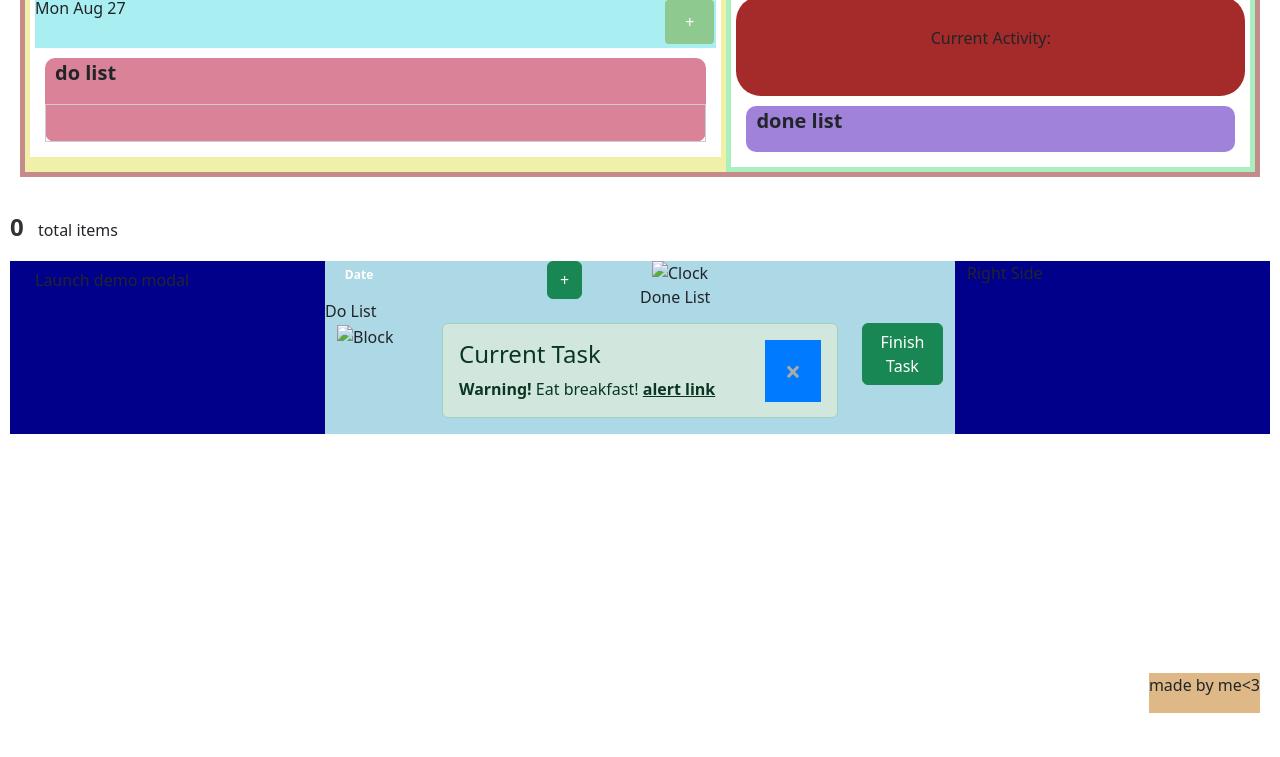
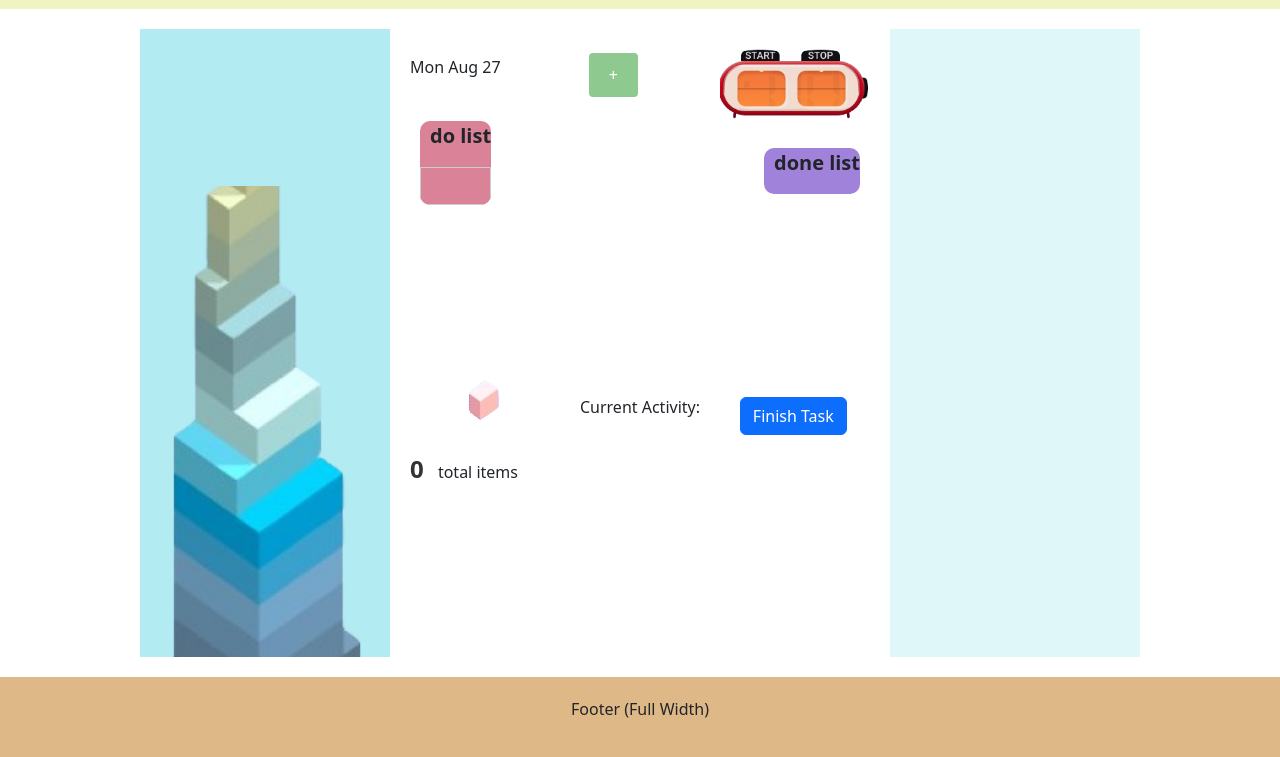
Before and after one commit to mckorn/my-todo, a website: page index.html in a window 1280 px wide. Shown: the part 87-844 px from the top of the page. Before the commit the page ends 800 px from the top, so only its background shows below. Drawn offline with nearby package versions, Linux system fonts and the light colour scheme.

Commit message:
implemented correct container spacing with working add list button

```diff
--- a/index.html
+++ b/index.html
@@ -9,7 +9,233 @@
       href="https://fonts.googleapis.com/css2?family=Gochi+Hand&family=Grandstander:ital,wght@0,100..900;1,100..900&display=swap"
       rel="stylesheet"
     />
-    <link rel="stylesheet" href="styles.css" />
+    <link
+      rel="stylesheet"
+      href="https://stackpath.bootstrapcdn.com/bootstrap/4.5.2/css/bootstrap.min.css"
+    />
+    <style>
+      /* Custom styles */
+      body {
+        display: flex;
+        flex-direction: column;
+        height: 100vh;
+        margin: 0;
+        font-family: "Grandstander";
+        background-color: #f0f0f0;
+      }
+
+      .grandstander-font {
+        font-family: "Grandstander";
+        font-optical-sizing: auto;
+        font-weight: 100;
+        font-style: normal;
+      }
+      header {
+        background-color: #f0f4c3;
+        padding: 20px 0;
+        text-align: center;
+      }
+      footer {
+        background-color: burlywood;
+        padding: 20px 0;
+        text-align: center;
+        margin-top: auto;
+      }
+      main {
+        flex: 1;
+        display: flex;
+        align-items: stretch;
+        padding: 20px 0;
+      }
+      .content-row {
+        display: flex;
+        max-width: 1000px;
+        margin: 0 auto;
+        width: 100%;
+        height: 100%;
+      }
+      .tower-section {
+        background-color: #b2ebf2;
+        display: flex;
+        justify-content: center;
+        align-items: center;
+        width: 25%;
+      }
+      .middle-section {
+        background-color: #ffffff;
+        padding: 20px;
+        margin-top: 0;
+        width: 50%;
+      }
+      .right-section {
+        background-color: #e0f7fa;
+        width: 25%;
+      }
+      .top-row {
+        display: flex;
+        width: 100%;
+        align-items: stretch;
+        margin-bottom: 20px;
+      }
+      .top-left {
+        display: flex;
+        flex-direction: column;
+        justify-content: flex-start;
+        align-items: flex-start;
+        width: 50%;
+      }
+      .top-right {
+        display: flex;
+        flex-direction: column;
+        justify-content: flex-start;
+        align-items: flex-end;
+        width: 50%;
+      }
+      .bottom-row {
+        display: flex;
+        width: 100%;
+        align-items: flex-end;
+        height: 200px;
+      }
+      .list-container {
+        flex: 1;
+        overflow-y: auto;
+      }
+      .date-row {
+        display: flex;
+        justify-content: space-between;
+        align-items: center;
+        margin-bottom: 10px;
+        width: 100%;
+      }
+      .clock-row {
+        display: flex;
+        justify-content: flex-end;
+        margin-bottom: 10px;
+        width: 100%;
+      }
+      .list-wrapper {
+        flex: 1;
+        overflow-y: auto;
+      }
+
+      #openPopup {
+        background-color: #8eca90; /* Green */
+        border: none;
+        color: white;
+        padding: 10px 20px;
+        text-align: center;
+        text-decoration: none;
+        display: inline-block;
+        font-size: 16px;
+        margin: 4px 2px;
+        cursor: pointer;
+        border-radius: 4px;
+      }
+
+      .popup {
+        display: none; /* Hidden by default */
+        position: fixed;
+        z-index: 1;
+        left: 0;
+        top: 0;
+        width: 100%;
+        height: 100%;
+        overflow: auto;
+        background-color: rgba(0, 0, 0, 0.4); /* Black with opacity */
+      }
+
+      .popup-content {
+        background-color: #fff;
+        margin: 15% auto;
+        padding: 20px;
+        border: 1px solid #888;
+        width: 400px;
+        text-align: center;
+      }
+
+      .popup-input {
+        display: flex;
+        flex-direction: row;
+        justify-content: space-between;
+        padding: 5px;
+      }
+      .close {
+        color: #aaa;
+        float: right;
+        font-size: 28px;
+        font-weight: bold;
+        cursor: pointer;
+      }
+
+      .close:hover,
+      .close:focus {
+        color: black;
+        text-decoration: none;
+        cursor: pointer;
+      }
+      .counter {
+        border: 0.06rem solid var(--gray-light);
+      }
+
+      #count {
+        font-size: 1.5rem;
+        font-weight: bold;
+        color: #333;
+        margin-right: 10px;
+      }
+
+      .list-headers {
+        padding-left: 10px;
+        font-size: 20px;
+        font-weight: 600;
+      }
+
+      .task-list {
+        display: flex;
+        flex: 1;
+        padding: 5px;
+        background-color: rgb(218, 130, 152);
+      }
+
+      .done-list {
+        display: flex;
+        flex: 1;
+        background-color: rgb(161, 130, 218);
+      }
+
+      .scrollable-list {
+        max-height: 300px;
+        overflow-y: auto;
+        border: 1px solid #ccc;
+        padding: 10px;
+      }
+
+      .to-do-list {
+        flex: 1;
+        overflow-y: auto;
+        border-radius: 10px;
+        background-color: rgb(218, 130, 152);
+        margin: 10px;
+      }
+
+      .to-done-list {
+        flex: 1;
+        border-radius: 10px;
+        background-color: rgb(161, 130, 218);
+        margin: 10px;
+        overflow-y: auto;
+      }
+      ul {
+        padding: 0;
+        list-style-type: none;
+      }
+
+      ol {
+        padding: 0;
+        list-style-type: none;
+      }
+    </style>
     <script src="app.js" defer></script>
     <title>Timed To-Do's</title>
     <link
@@ -20,49 +246,31 @@
     />
   </head>
   <body>
-    <section>
-      <h1>To-Do List</h1>
-      <!-- <div class="input">
-        <div class="input-section">
-            <input
-            type="text"
-            id="taskInput"
-            placeholder="Enter a task"
+    <header>
+      <h1><3</h1>
+    </header>
+    <main>
+      <div class="content-row">
+        <div class="col-md-3 tower-section">
+          <img
+            src="assets/stack-rbg.png"
+            alt="Tower"
+            style="
+              width: 100%;
+              height: 75%;
+              object-fit: cover;
+              align-self: flex-end;
+            "
           />
-          <input
-            type="number"
-            id="timerInput"
-            placeholder="Enter a countdown (in seconds)"
-          />
-          <button id="setCountdown">Set Countdown</button>
-          <label for="countdown">Set Countdown:</label>
-          <input type="text" id="countdown" placeholder="Click to set time">
-
         </div>
-        <div class="button-section">
-            <button class="btn">Add Task</button>
-            <button id="deleteBttn">Delete All</button>
+        <div class="col-md-6 middle-section">
+          <div class="top-row">
+            <div class="top-left">
+              <div class="date-row">
+                <p>Mon Aug 27</p>
+                <button id="openPopup" class="btn btn-primary">+</button>
               </div>
-    </div> -->
-      <!-- <div class="lists">
-        <div class="task-list">
-            <ul>
-              <li id="taskList"></li>
-            </ul>
-        </div>
-        <div class="done-list">
-            <ol>
-              <li id="completedList" class="dl"></li>
-            </ol>
-        </div>
-    </div> -->
-      <div class="new-design">
-        <div class="left">
-          <div class="left-content">
-            <div class="date">
-              <p>Mon Aug 27</p>
-              <button id="openPopup">+</button>
-            </div>
+              <div class="list-wrapper">
                 <div class="to-do-list">
                   <p class="list-headers">do list</p>
                   <div class="scrollable-list">
@@ -71,11 +279,15 @@
                 </div>
               </div>
             </div>
-        <div class="right">
-          <div class="right-content">
-            <div class="clock">
-              <p>Current Activity: <span id="selected-item"></span></p>
+            <div class="top-right">
+              <div class="clock-row">
+                <img
+                  src="assets/clock-rbg.png"
+                  alt="Clock"
+                  style="max-width: 150px"
+                />
               </div>
+              <div class="list-wrapper">
                 <div class="to-done-list">
                   <p class="list-headers">done list</p>
                   <ol>
@@ -85,111 +297,34 @@
               </div>
             </div>
           </div>
+          <div class="bottom-row">
+            <div class="col-md-4 text-center">
+              <img
+                src="assets/block-rbg.png"
+                alt="Block"
+                style="max-width: 80px"
+              />
+            </div>
+            <div class="col-md-4 text-center">
+              <p>Current Activity: <span id="selected-item"></span></p>
+            </div>
+            <div class="col-md-4 text-center">
+              <button class="btn btn-primary">Finish Task</button>
+            </div>
+          </div>
           <div>
             <hr class="counter" />
             <div class="counter-container">
               <p><span id="count"></span> total items</p>
             </div>
-        <div></div>
-      </div>
-
-      <div class="container-fluid">
-        <div class="row">
-          <div class="col-md-3" style="background-color: darkblue">
-            <a
-              id="modal-218433"
-              href="#modal-container-218433"
-              role="button"
-              class="btn"
-              data-toggle="modal"
-              >Launch demo modal</a
-            >
-          </div>
-          <div class="col-md-6" style="background-color: lightblue">
-            <div class="row">
-              <div class="col-md-6">
-                <div class="row">
-                  <div class="col-md-8">
-                    <span class="badge badge-default">Date</span>
-                  </div>
-                  <div class="col-md-4">
-                    <button type="button" class="btn btn-success">+</button>
           </div>
         </div>
-                <div class="row">
-                  Do List
-                  <!-- <ul>
-                    <li class="list-item">Lorem ipsum dolor sit amet</li>
-                    <li class="list-item">Consectetur adipiscing elit</li>
-                    <li class="list-item">Integer molestie lorem at massa</li>
-                    <li class="list-item">Facilisis in pretium nisl aliquet</li>
-                    <li class="list-item">Nulla volutpat aliquam velit</li>
-                    <li class="list-item">
-                      Faucibus porta lacus fringilla vel
-                    </li>
-                    <li class="list-item">Aenean sit amet erat nunc</li>
-                    <li class="list-item">Eget porttitor lorem</li>
-                  </ul> -->
+        <div class="col-md-3 right-section"></div>
       </div>
-              </div>
-              <div class="col-md-6">
-                <div class="row">
-                  <img alt="Clock" src="/img/sports-q-c-140-140-3.jpg" />
-                </div>
-                <div class="row">
-                  Done List
-                  <!-- <ol>
-                    <li class="list-item">Lorem ipsum dolor sit amet</li>
-                    <li class="list-item">Consectetur adipiscing elit</li>
-                    <li class="list-item">Integer molestie lorem at massa</li>
-                    <li class="list-item">Facilisis in pretium nisl aliquet</li>
-                    <li class="list-item">Nulla volutpat aliquam velit</li>
-                    <li class="list-item">
-                      Faucibus porta lacus fringilla vel
-                    </li>
-                    <li class="list-item">Aenean sit amet erat nunc</li>
-                    <li class="list-item">Eget porttitor lorem</li>
-                  </ol> -->
-                </div>
-              </div>
-            </div>
-            <div class="row">
-              <div class="col-md-2">
-                <img alt="Block" src="/img/sports-q-c-140-140-3.jpg" />
-              </div>
-              <div class="col-md-8">
-                <div class="alert alert-success alert-dismissable">
-                  <button
-                    type="button"
-                    class="close"
-                    data-dismiss="alert"
-                    aria-hidden="true"
-                  >
-                    ×
-                  </button>
-                  <h4>Current Task</h4>
-                  <strong>Warning!</strong> Eat breakfast!
-                  <a href="#" class="alert-link">alert link</a>
-                </div>
-              </div>
-              <div class="col-md-2">
-                <button type="button" class="btn btn-success">
-                  Finish Task
-                </button>
-              </div>
-            </div>
-          </div>
-          <div class="col-md-3" style="background-color: darkblue">
-            Right Side
-          </div>
-        </div>
-      </div>
+    </main>
     <footer>
-        <div class="footer">
-          <p class="made-by">made by me&lt;3</p>
-        </div>
+      <p>Footer (Full Width)</p>
     </footer>
-    </section>
 
     <div id="popup" class="popup">
       <div class="popup-content">
```
Also changed, not shown: assets/block-rbg.png (added), assets/clock-rbg.png (added), assets/stack-rbg.png (added). Lines whose indentation alone changed are shown as unchanged.
